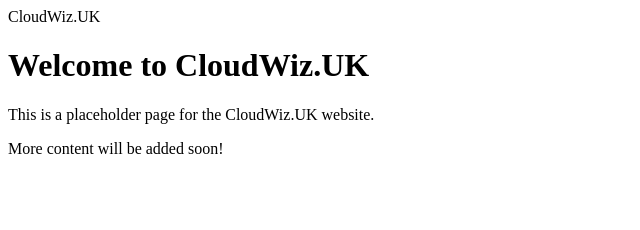
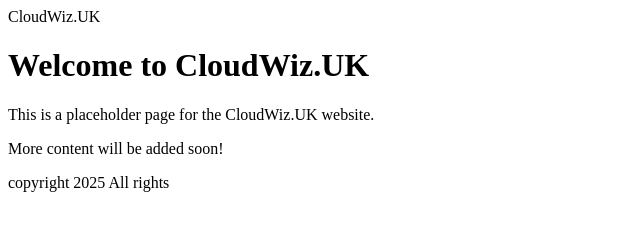
Before and after one commit to skgwrk25/cloudwiz.site.release, a plain HTML site: page public/index.html in a window 1280 px wide. Shown: the whole page, without its empty margins (0-640 px from the left). Drawn offline with Linux system fonts and the light colour scheme.

Commit message:
Main page update

```diff
--- a/public/index.html
+++ b/public/index.html
@@ -4,5 +4,6 @@
         <h1>Welcome to CloudWiz.UK</h1>
         <p>This is a placeholder page for the CloudWiz.UK website.</p>
         <p>More content will be added soon!</p>
+        <p>copyright 2025 All rights </p>
     </BOdy>
 </HTML>
```
